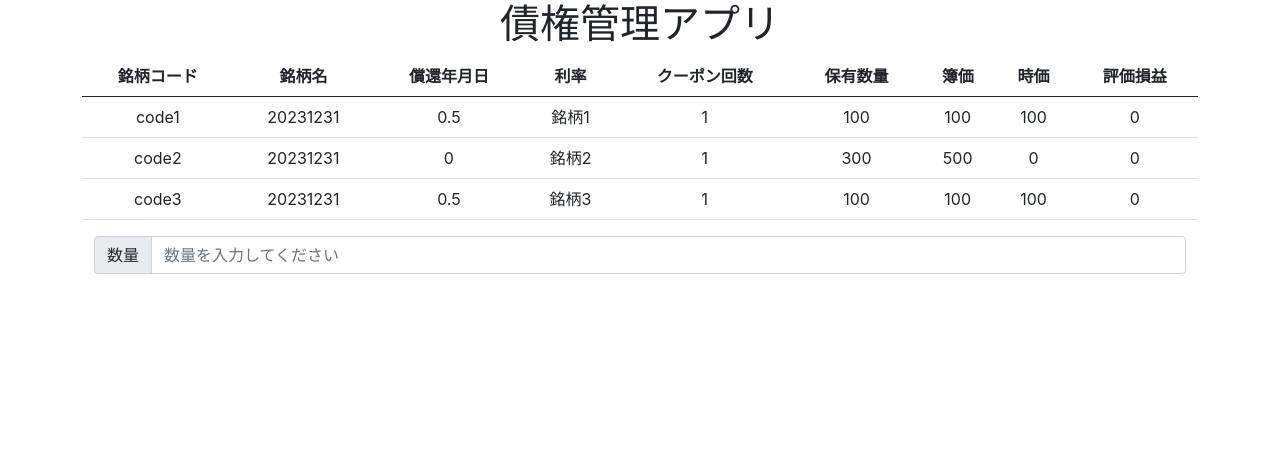
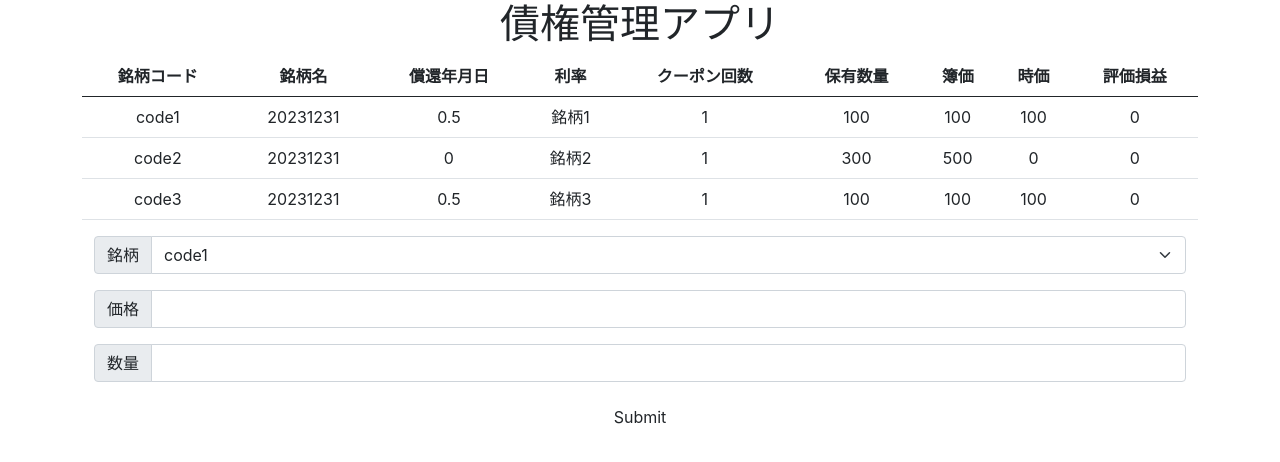
Before and after one commit to yuya296/jissen-gui, a React (Create React App) app: page / in a window 1280 px wide. Shown: the top 462 px of the page. Built offline with nearby package versions, Linux system fonts and the light colour scheme.

Commit message:
react-hook-formを追加

```diff
--- a/package.json
+++ b/package.json
@@ -12,6 +12,7 @@
     "@types/react-dom": "^18.0.11",
     "react": "^18.2.0",
     "react-dom": "^18.2.0",
+    "react-hook-form": "^7.43.5",
     "react-scripts": "5.0.1",
     "typescript": "^4.9.5",
     "web-vitals": "^2.1.4"
--- a/src/components/AddPosition.tsx
+++ b/src/components/AddPosition.tsx
@@ -1,11 +1,13 @@
 import React, { useState } from 'react';
+import { useForm, SubmitHandler } from 'react-hook-form';
 
 type InputBoxProps = {
     id: string;
     name: string;
     placeholder: string;
 }
-const InputBox = ({id,name,placeholder}: InputBoxProps) => {
+
+const InputBox = ({ id, name, placeholder }: InputBoxProps) => {
     return (
         <div className='input-group mb-3'>
             <span className='input-group-text'>{name}</span>
@@ -19,20 +21,69 @@ const InputBox = ({id,name,placeholder}: InputBoxProps) => {
     )
 }
 
+type AddPositionInputs = {
+    code: string;
+    quantity: number;
+    bookValue: number;
+}
+
 const AddPosition = () => {
     const [code, setCode] = useState<string>("");
     const [quantity, setQuantity] = useState<number>(0);
     const [bookValue, setBookValue] = useState<number>(0);
 
+    const {
+        register,
+        handleSubmit,
+        reset
+    } = useForm<AddPositionInputs>();
+
+    const onSubmit: SubmitHandler<AddPositionInputs> = (data) => {
+        console.log(data);
+        reset();
+    }
+
     return (
         <div className='container-fluid'>
-            <InputBox
-                id='quantity'
-                name='数量'
-                placeholder='数量を入力してください'
-            />
+
+
+            <form onSubmit={handleSubmit(onSubmit)}>
+                <div className='input-group mb-3'>
+                    <span className='input-group-text'>銘柄</span>
+                    <select
+                        className='form-select'
+                        {...register('code', {
+                            required: "銘柄コードを入力してください",
+                        })}>
+
+                        {['code1','code2'].map(e => (<option>{e}</option>))}
+                    </select>
+                </div>
+
+                <div className='input-group mb-3'>
+                    <span className='input-group-text'>価格</span>
+                    <input
+                        className='form-control'
+                        {...register("bookValue", {
+                            required: "価格を入力してください",
+                        })} />
+                </div>
+
+                <div className='input-group mb-3'>
+                    <span className='input-group-text'>数量</span>
+                    <input
+                        className='form-control'
+                        {...register("quantity", {
+                            required: "数量を入力してください",
+                        })} />
+                </div>
+
+                <input type="submit" className='btn btn-default' />
+            </form>
 
         </div>
+
+
     )
 }
 
```
Also changed, not shown: src/components/Data 2.tsx (added, +41 -0 lines), src/components/MergedData 2.tsx (added, +13 -0 lines), src/components/Table 2.tsx (added, +60 -0 lines), 1 other file (tests, documents, lock files or other folders).
